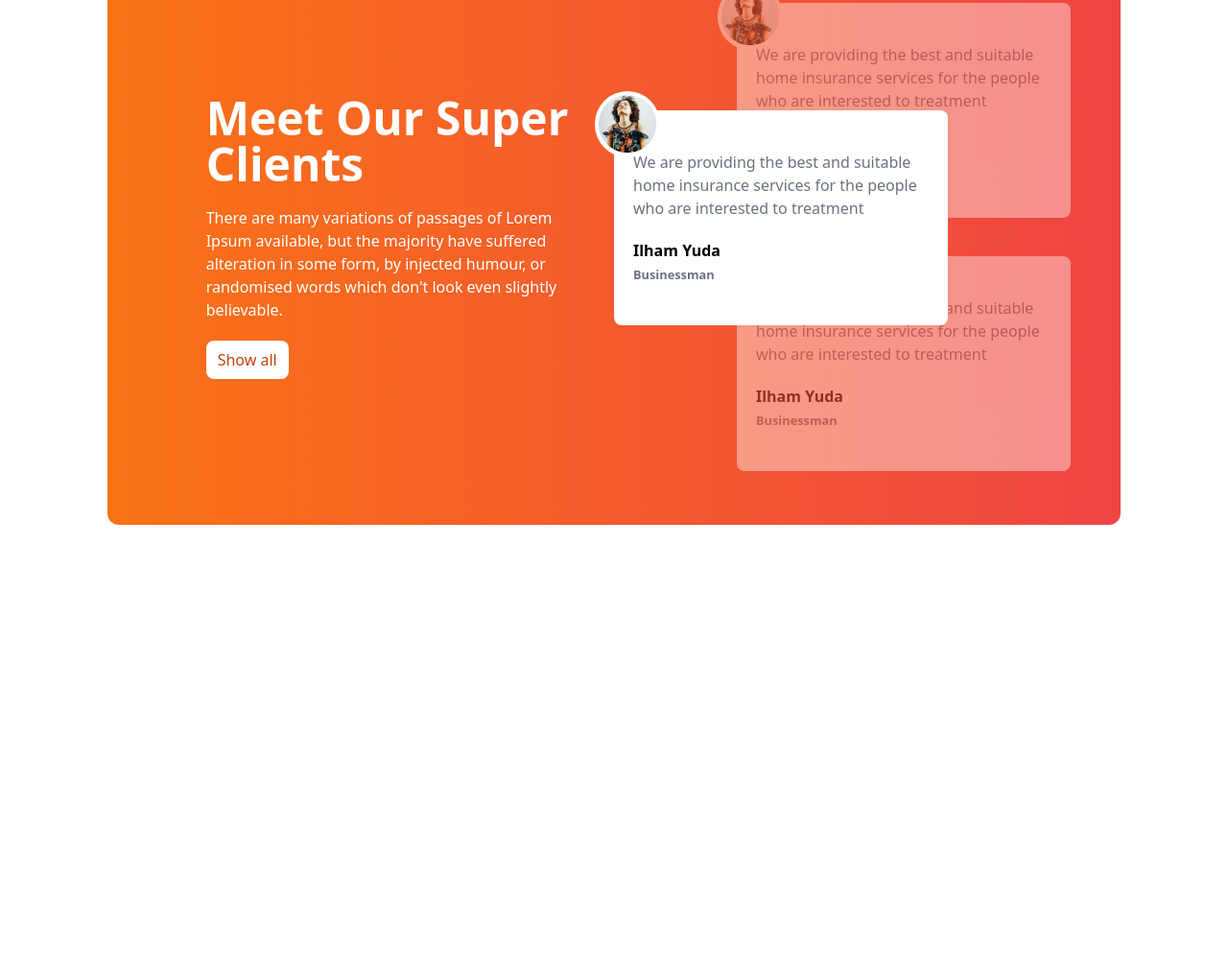
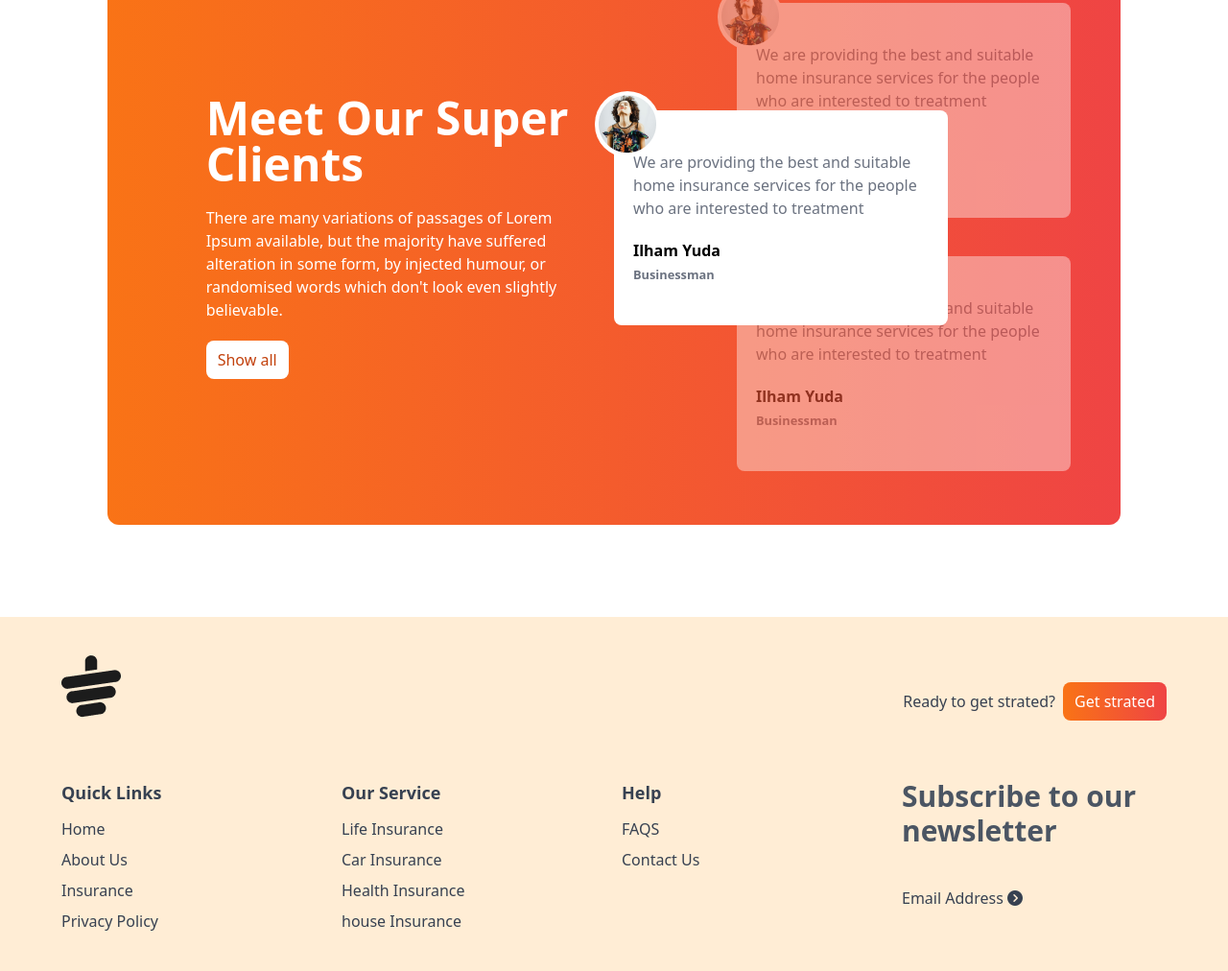
Before and after one commit to ShahJamal6160/tea-house-tailwind, a plain HTML site: page index.html in a window 1280 px wide. Shown: the part 1865-2877 px from the top of the page at 96% size. Before the commit the page ends 2508 px from the top, so only its background shows below. Drawn offline with nearby package versions, Linux system fonts and the light colour scheme.

Commit message:
added footer section

```diff
--- a/index.html
+++ b/index.html
@@ -225,7 +225,75 @@
 
         </div>
 
+        <!-- news section home work -->
+
   </main>
+
+  <!-- footer section -->
+
+  <footer class="bg-orange-100 text-gray-700 py-10 px-4 md:px-16">
+      <div class="w-9/1 mx-auto">
+        <!-- logo -->
+         <div class="mb-8 flex justify-between">
+          <img class="mb-8" src="images/cup.png" alt="">
+
+          <div class="flex items-center gap-2">
+            <h4>Ready to get strated?</h4>
+            <button class="bg-gradient-to-r from-orange-500 to-red-500 px-3 py-2 rounded-lg text-white text-blod ">Get strated</button>
+          </div>
+        </div>
+
+      </div>
+
+      <!-- links -->
+       <div class="grid grid-cols-1 md:grid-cols-2 lg:grid-cols-4 gap-4 ">
+          <!-- first column -->
+           <div>
+            <h3 class="font-semibold text-lg mb-3"> Quick Links</h3>
+
+            <ul class="space-y-2">
+              <li ><a class="hover:text-orange-600" href="#">Home</a></li>
+              <li ><a class="hover:text-orange-600" href="#">About Us</a></li>
+              <li ><a class="hover:text-orange-600" href="#">Insurance</a></li>
+              <li ><a class="hover:text-orange-600" href="#">Privacy Policy</a></li>
+            </ul>
+
+           </div>
+           <!-- 2nd column -->
+           <div>
+            <h3 class="font-semibold text-lg mb-3"> Our Service</h3>
+
+            <ul class="space-y-2">
+              <li ><a class="hover:text-orange-600" href="#">Life Insurance</a></li>
+              <li ><a class="hover:text-orange-600" href="#">Car Insurance</a></li>
+              <li ><a class="hover:text-orange-600" href="#">Health Insurance</a></li>
+              <li ><a class="hover:text-orange-600" href="#">house Insurance</a></li>
+            </ul>
+
+           </div>
+
+           <!-- 3rd column -->
+
+           <div>
+            <h3 class="font-semibold text-lg mb-3"> Help</h3>
+
+            <ul class="space-y-2">
+              <li ><a class="hover:text-orange-600" href="#">FAQS</a></li>
+              <li ><a class="hover:text-orange-600" href="#">Contact Us</a></li>
+
+            </ul>
+           </div>
+
+           <!-- 4th column -->
+           <div>
+            <h1 class="text-gray-600 text-3xl font-bold mb-10">Subscribe to our newsletter</h1>
+
+              <h2>Email Address <i class="fa-solid fa-circle-chevron-right"></i></h2>
+
+            </div>
+           </div>
+       </div>
+  </footer>
 
 
 </body>
```
